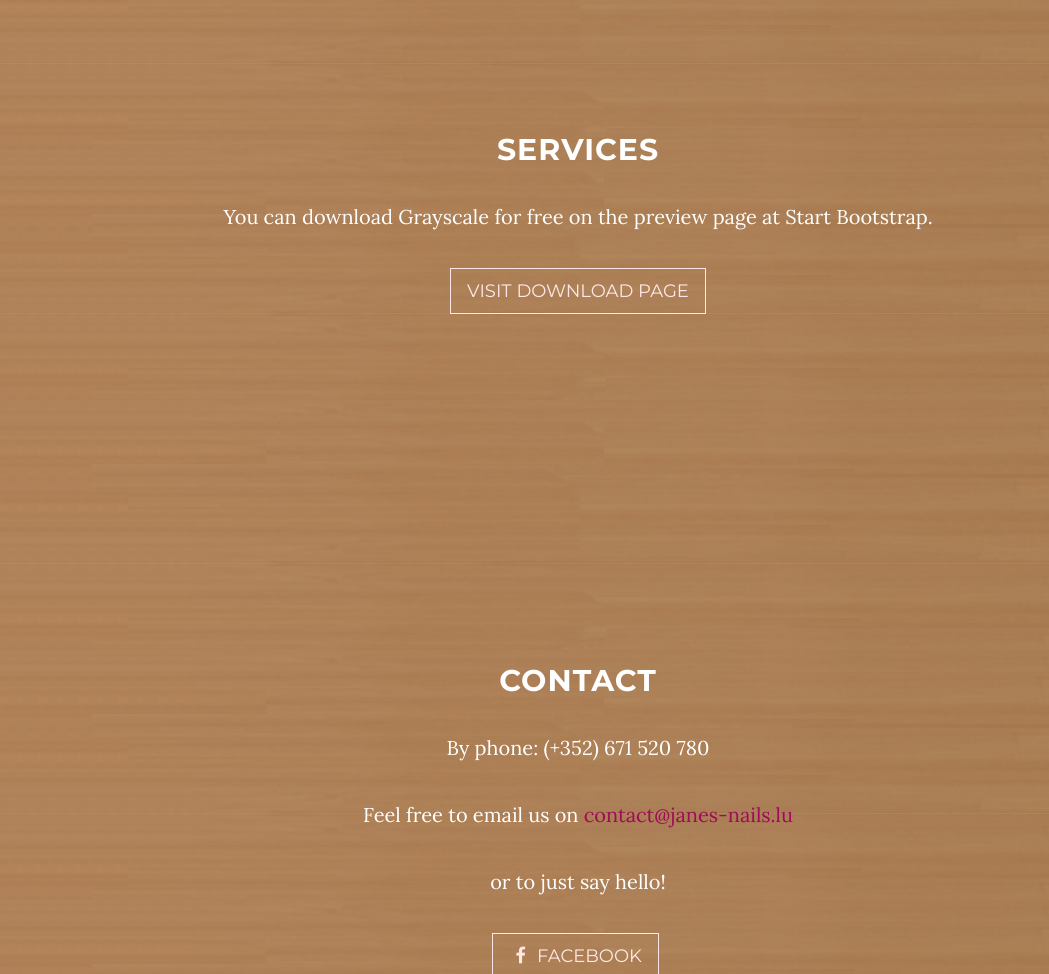
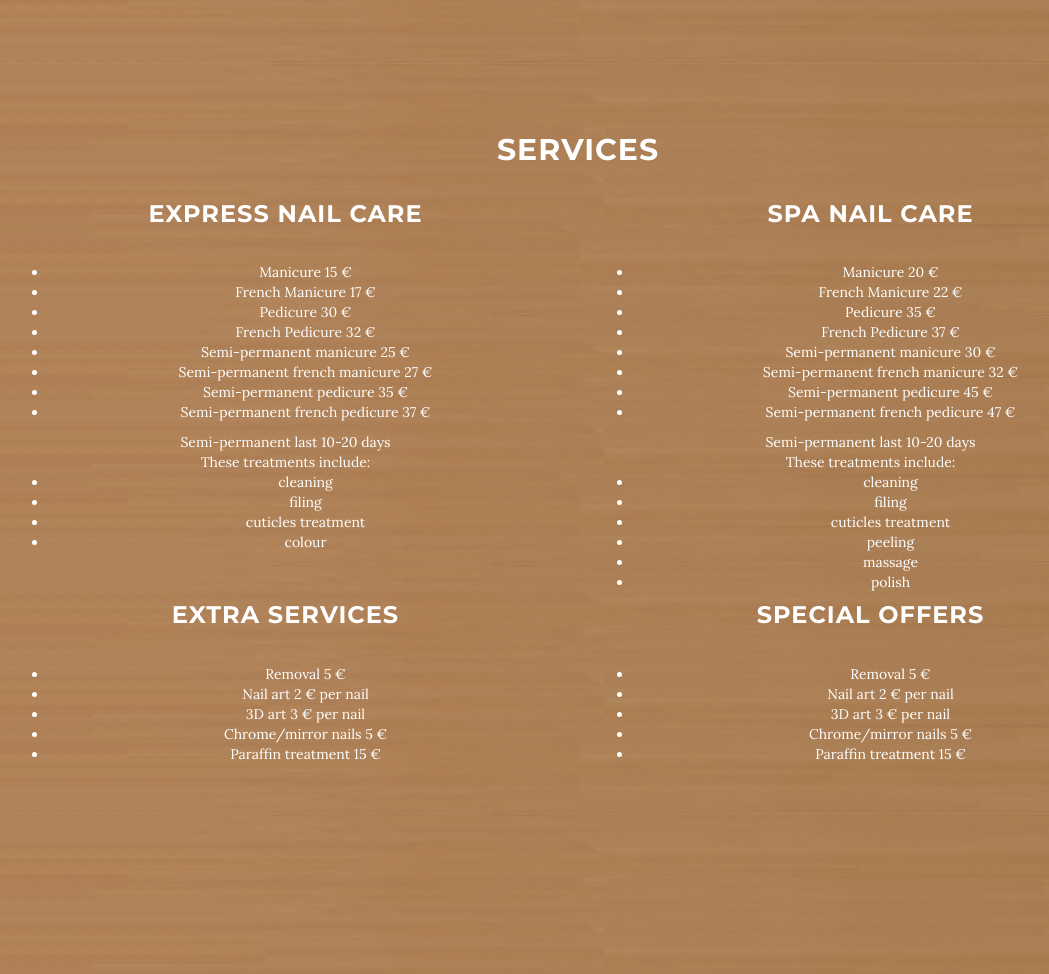
Before and after one commit to bvassilis/janes, a website: page index.html in a window 1280 px wide. Shown: the part 1600-2574 px from the top of the page, without its empty margins (62-1111 px from the left). Drawn offline with nearby package versions, Linux system fonts and the light colour scheme; some packages are replaced by stand-ins of ours.

Commit message:
Update Serice content
Change-Id: Ic9e8deaa40f6a47eafed0d4f57b56acee1eed3f8

```diff
--- a/index.html
+++ b/index.html
@@ -5,9 +5,9 @@
 
     <meta charset="utf-8">
     <meta http-equiv="X-UA-Compatible" content="IE=edge">
-    <meta name="viewport" content="width=device-width, initial-scale=1">
-    <meta name="description" content="">
-    <meta name="author" content="">
+    <meta name="viewport" content="width=device-width, initial-scale=1, maximum-scale=1, user-scalable=no">
+    <meta name="description" content="Jane's Nails">
+    <meta name="author" content="Jane">
 
     <title>Jane's Nails</title>
 
@@ -114,10 +114,76 @@
     <section id="download" class="content-section text-center">
         <div class="download-section">
             <div class="container">
-                <div class="col-lg-8 col-lg-offset-2">
-                    <h2>Services</h2>
-                    <p>You can download Grayscale for free on the preview page at Start Bootstrap.</p>
-                    <a href="http://startbootstrap.com/template-overviews/grayscale/" class="btn btn-default btn-lg">Visit Download Page</a>
+                <div class="row">
+                    <div class="col-lg-8 col-lg-offset-2">
+                        <h2>Services</h2>
+                    </div>
+                </div>
+                <div class="row">
+                    <div class="col-xs-12 col-sm-6">
+                        <h3>Express Nail Care</h3>
+                        <ul>
+                            <li>Manicure <span>15 &euro;</span></li>
+                            <li>French Manicure <span>17 &euro;</span></li>
+                            <li>Pedicure <span>30 &euro;</span></li>
+                            <li>French Pedicure <span>32 &euro;</span></li>
+                            <li>Semi-permanent manicure <span>25 &euro;</span></li>
+                            <li>Semi-permanent french manicure <span>27 &euro;</span></li>
+                            <li>Semi-permanent pedicure <span>35 &euro;</span></li>
+                            <li>Semi-permanent french pedicure <span>37 &euro;</span></li>
+                        </ul>
+                        <div class="note">Semi-permanent last 10-20 days</div>
+                        <div class="service-info">These treatments include:</div>
+                        <ul>
+                            <li>cleaning</li>
+                            <li>filing</li>
+                            <li>cuticles treatment</li>
+                            <li>colour</li>
+                        </ul>
+                    </div>
+                    <div class="col-xs-12 col-sm-6">
+                        <h3>Spa Nail Care</h3>
+                        <ul>
+                            <li>Manicure <span>20 &euro;</span></li>
+                            <li>French Manicure <span>22 &euro;</span></li>
+                            <li>Pedicure <span>35 &euro;</span></li>
+                            <li>French Pedicure <span>37 &euro;</span></li>
+                            <li>Semi-permanent manicure <span>30 &euro;</span></li>
+                            <li>Semi-permanent french manicure <span>32 &euro;</span></li>
+                            <li>Semi-permanent pedicure <span>45 &euro;</span></li>
+                            <li>Semi-permanent french pedicure <span>47 &euro;</span></li>
+                        </ul>
+                        <div class="note">Semi-permanent last 10-20 days</div>
+                        <div class="service-info">These treatments include:</div>
+                        <ul>
+                            <li>cleaning</li>
+                            <li>filing</li>
+                            <li>cuticles treatment</li>
+                            <li>peeling</li>
+                            <li>massage</li>
+                            <li>polish</li>
+                        </ul>
+                    </div>
+                    <div class="col-xs-12 col-sm-6">
+                        <h3>Extra Services</h3>
+                        <ul>
+                            <li>Removal <span>5 &euro;</span></li>
+                            <li>Nail art <span>2 &euro; per nail</span></li>
+                            <li>3D art <span>3 &euro; per nail</span></li>
+                            <li>Chrome/mirror nails <span>5 &euro;</span></li>
+                            <li>Paraffin treatment <span>15 &euro;</span></li>
+                        </ul>
+                    </div>
+                    <div class="col-xs-12 col-sm-6">
+                        <h3>Special Offers</h3>
+                        <ul>
+                            <li>Removal <span>5 &euro;</span></li>
+                            <li>Nail art <span>2 &euro; per nail</span></li>
+                            <li>3D art <span>3 &euro; per nail</span></li>
+                            <li>Chrome/mirror nails <span>5 &euro;</span></li>
+                            <li>Paraffin treatment <span>15 &euro;</span></li>
+                        </ul>
+                    </div>
                 </div>
             </div>
         </div>
@@ -193,6 +259,17 @@
     <!-- Theme JavaScript -->
     <script src="js/grayscale.js"></script>
 
+    <!-- Google Analytics -->
+    <script>
+      (function(i,s,o,g,r,a,m){i['GoogleAnalyticsObject']=r;i[r]=i[r]||function(){
+      (i[r].q=i[r].q||[]).push(arguments)},i[r].l=1*new Date();a=s.createElement(o),
+      m=s.getElementsByTagName(o)[0];a.async=1;a.src=g;m.parentNode.insertBefore(a,m)
+      })(window,document,'script','https://www.google-analytics.com/analytics.js','ga');
+
+      ga('create', 'UA-85533984-1', 'auto');
+      ga('send', 'pageview');
+    </script>
+
 </body>
 
 </html>
--- a/sass/grayscale.scss
+++ b/sass/grayscale.scss
@@ -51,7 +51,7 @@ a {
 }
 
 #about {
-    background: url(../img/about5.png);
+    background: url(../img/about5.png) no-repeat;
 }
 
 .light {
```
Also changed, not shown: css/grayscale..css (deleted), css/grayscale.css, css/grayscale.min.css (deleted), 3 other files.
